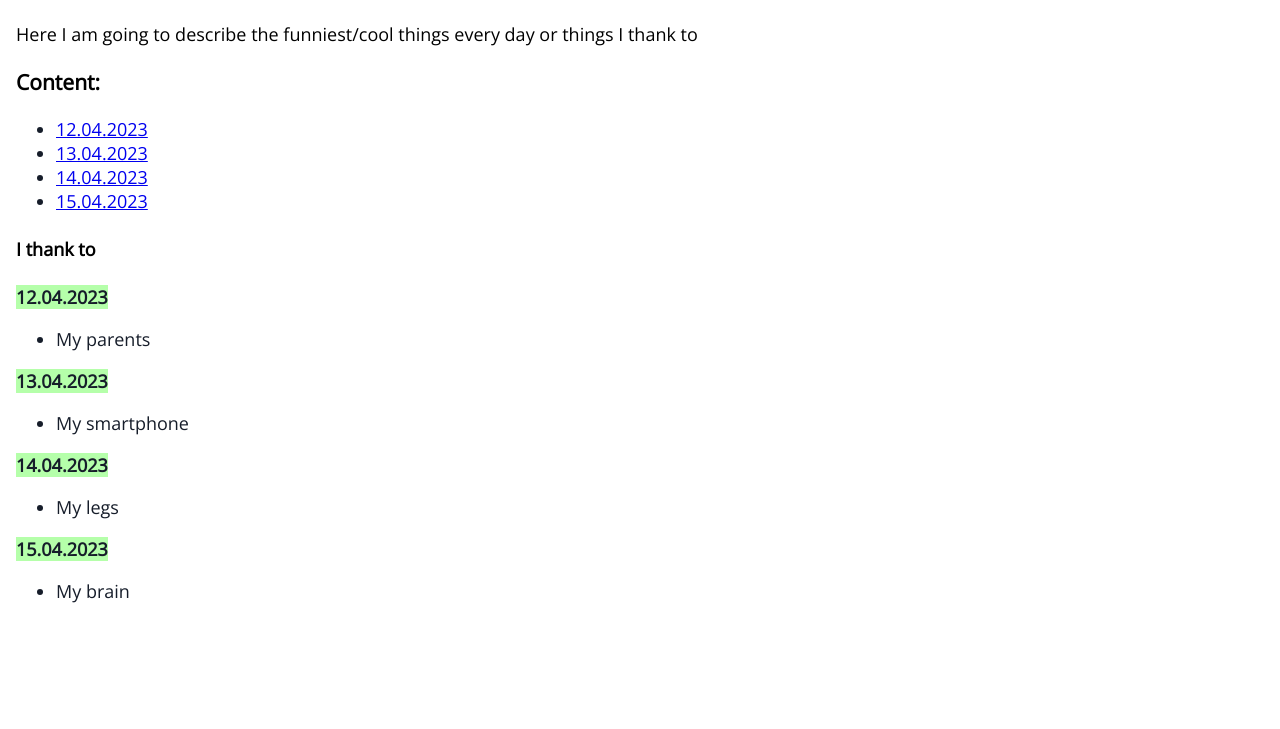
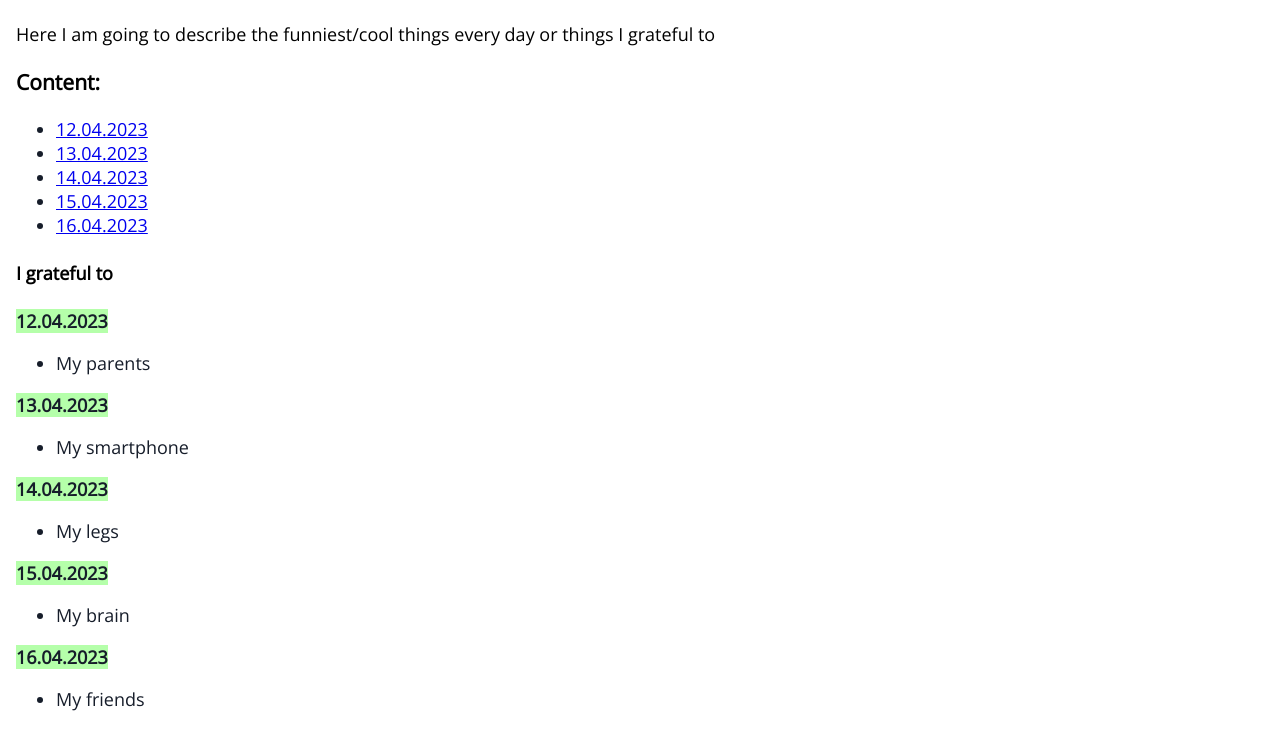
Before and after one commit to Arsentosh/My-website, a plain HTML site: page Gratitude_journal.html in a window 1280 px wide. Shown: the part 151-880 px from the top of the page. Before the commit the page ends 800 px from the top, so only its background shows below. Drawn offline with nearby package versions, Linux system fonts and the light colour scheme; a web font is replaced by a local one.

Commit message:
fix 16.04.2023

```diff
--- a/Gratitude_journal.html
+++ b/Gratitude_journal.html
@@ -21,7 +21,7 @@
     <h2>🙏Gratitude journal</h2>
     <p>
       Here I am going to describe the funniest/cool things every day or things I
-      thank to
+      grateful to
     </p>
     <h3>Content:</h3>
     <ul>
@@ -49,6 +49,7 @@
       <li><a href="#13.04.2023">13.04.2023</a></li>
       <li><a href="#14.04.2023">14.04.2023</a></li>
       <li><a href="#15.04.2023">15.04.2023</a></li>
+      <li><a href="#16.04.2023">16.04.2023</a></li>
     </ul>
 
     <!--  <b id="23.03.2023">23.03.2023</b>
@@ -206,7 +207,7 @@
           >mouse</a
         ></li>
       </ul> -->
-      <h4>I thank to</h4>
+      <h4>I grateful to</h4>
     <b id="12.04.2023">12.04.2023</b>
     <ul>
       <li>My parents</li>
@@ -223,5 +224,9 @@
     <ul>
       <li>My brain</li>
     </ul>
+    <b id="16.04.2023">16.04.2023</b>
+      <ul>
+        <li>My friends</li>
+      </ul>
   </body>
 </html>
```
Also changed, not shown: Evening routine.html (+14 -0 lines), index.html (+10 -0 lines).
